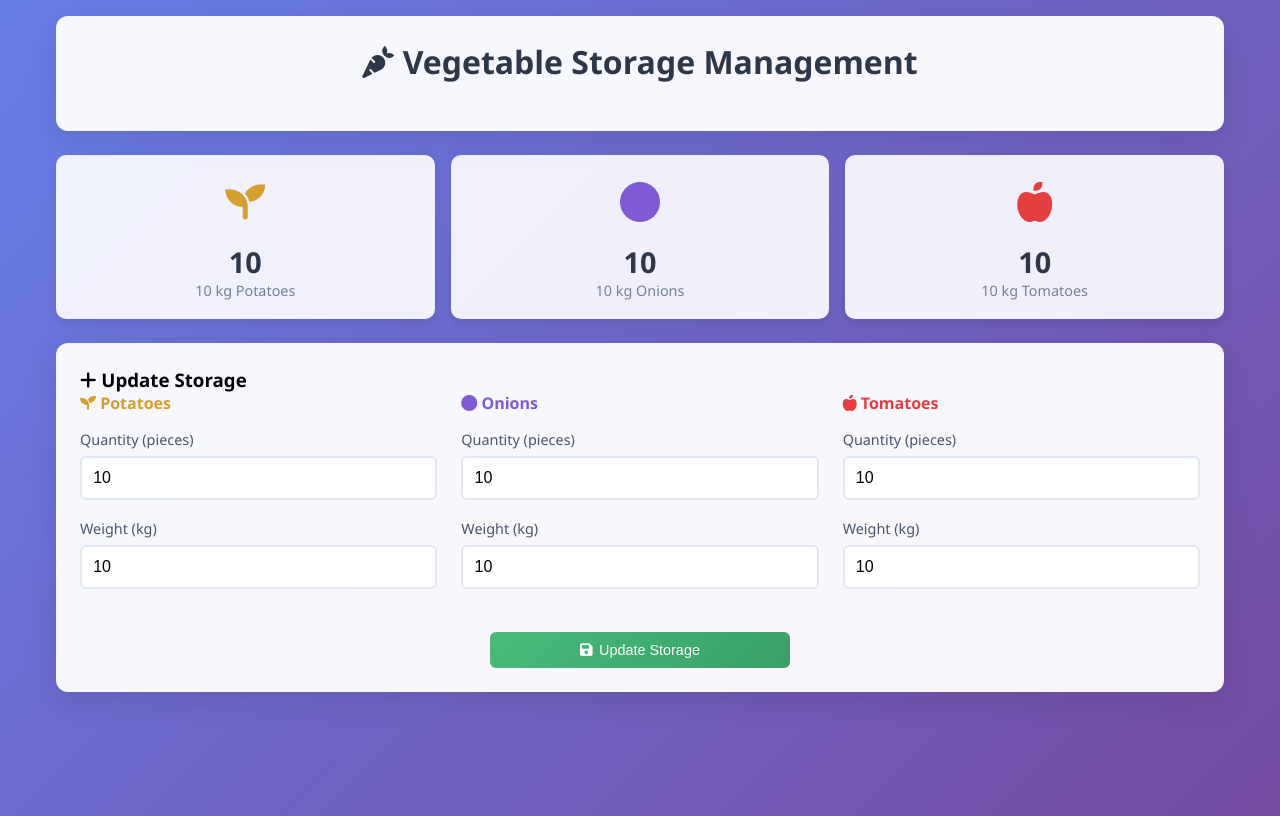
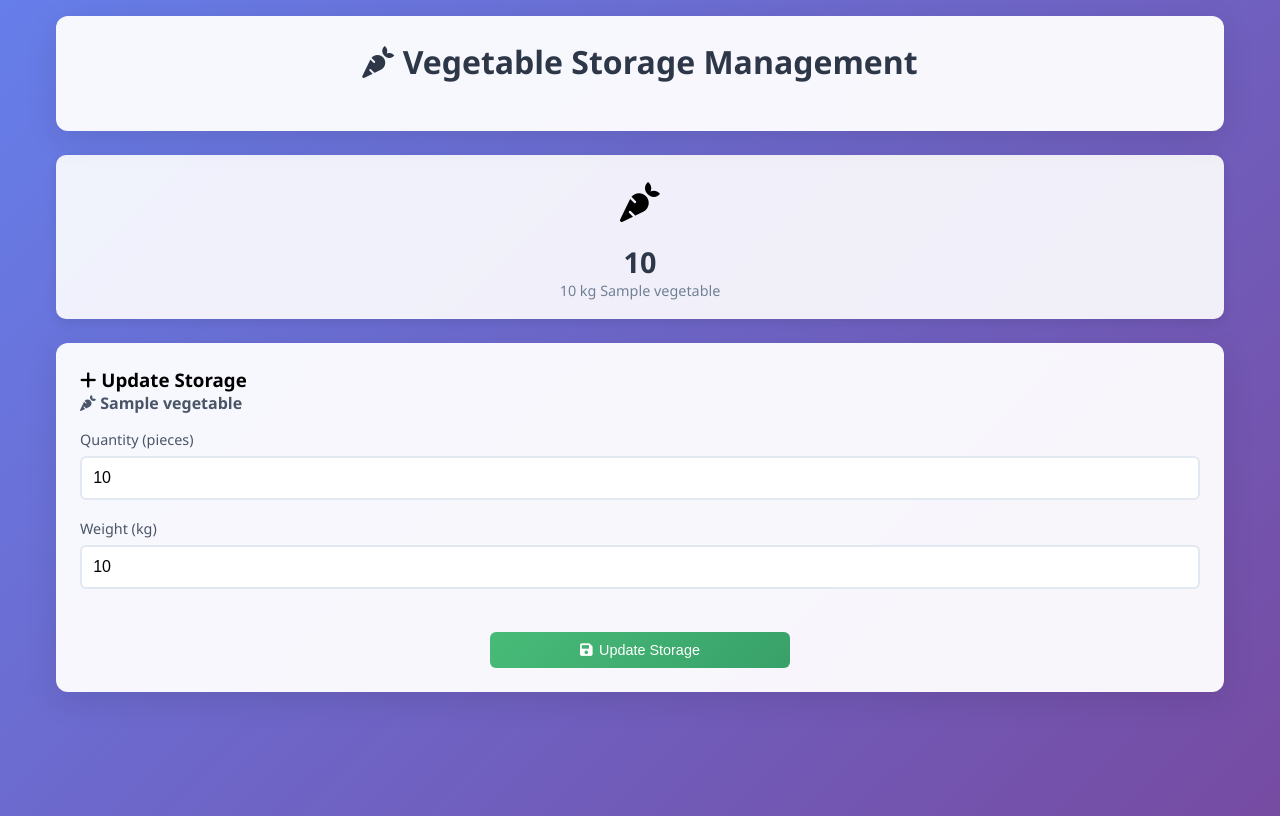
Before and after one commit to hrid0yyy/CropCell, a Flask app: template templates/manage_vegetables.html in a window 1280 px wide. Run offline with Flask 3, Linux system fonts and the light colour scheme; the template is opened without the code that fills it: most values are stand-ins (such as "Sample title", 1, 10 or a date in 2020).

Commit message:
interface updated

```diff
--- a/templates/manage_vegetables.html
+++ b/templates/manage_vegetables.html
@@ -19,84 +19,52 @@
     {% endif %}
 {% endwith %}
 
+{% if vegetables %}
 <div class="stats-grid">
+    {% for name, v in vegetables|dictsort %}
     <div class="stat-card">
-        <div class="stat-icon potato">
-            <i class="fas fa-seedling"></i>
+        <div class="stat-icon">
+            <i class="fas fa-carrot"></i>
         </div>
-        <div class="stat-value">{{ vegetables.potato.quantity }}</div>
-        <div class="stat-label">{{ vegetables.potato.weight }} kg Potatoes</div>
+        <div class="stat-value">{{ v.quantity }}</div>
+        <div class="stat-label">{{ v.weight }} kg {{ name|capitalize }}</div>
     </div>
-
-    <div class="stat-card">
-        <div class="stat-icon onion">
-            <i class="fas fa-circle"></i>
-        </div>
-        <div class="stat-value">{{ vegetables.onion.quantity }}</div>
-        <div class="stat-label">{{ vegetables.onion.weight }} kg Onions</div>
-    </div>
-
-    <div class="stat-card">
-        <div class="stat-icon tomato">
-            <i class="fas fa-apple-alt"></i>
-        </div>
-        <div class="stat-value">{{ vegetables.tomato.quantity }}</div>
-        <div class="stat-label">{{ vegetables.tomato.weight }} kg Tomatoes</div>
-    </div>
+    {% endfor %}
 </div>
+{% else %}
+<div class="card">
+    <p style="color: #718096; text-align: center;">
+        <i class="fas fa-info-circle"></i> No vegetables found.
+    </p>
+</div>
+{% endif %}
 
 <div class="card">
     <h3><i class="fas fa-plus"></i> Update Storage</h3>
     <form method="post" action="{{ url_for('vegetables.update_vegetables') }}">
+        {% if vegetables %}
         <div style="display: grid; grid-template-columns: repeat(auto-fit, minmax(250px, 1fr)); gap: 1.5rem;">
+            {% for name, v in vegetables|dictsort %}
             <div>
-                <h4 style="color: #d69e2e; margin-bottom: 1rem;">
-                    <i class="fas fa-seedling"></i> Potatoes
+                <h4 style="color: #4a5568; margin-bottom: 1rem;">
+                    <i class="fas fa-carrot"></i> {{ name|capitalize }}
                 </h4>
                 <div class="form-group">
-                    <label for="potato_quantity">Quantity (pieces)</label>
-                    <input type="number" id="potato_quantity" name="potato_quantity"
-                           value="{{ vegetables.potato.quantity }}" class="form-control" min="0">
+                    <label for="quantity_{{ name }}">Quantity (pieces)</label>
+                    <input type="number" id="quantity_{{ name }}" name="quantity_{{ name }}"
+                           value="{{ v.quantity }}" class="form-control" min="0">
                 </div>
                 <div class="form-group">
-                    <label for="potato_weight">Weight (kg)</label>
-                    <input type="number" id="potato_weight" name="potato_weight"
-                           value="{{ vegetables.potato.weight }}" class="form-control" min="0" step="0.1">
+                    <label for="weight_{{ name }}">Weight (kg)</label>
+                    <input type="number" id="weight_{{ name }}" name="weight_{{ name }}"
+                           value="{{ v.weight }}" class="form-control" min="0" step="0.1">
                 </div>
             </div>
-
-            <div>
-                <h4 style="color: #805ad5; margin-bottom: 1rem;">
-                    <i class="fas fa-circle"></i> Onions
-                </h4>
-                <div class="form-group">
-                    <label for="onion_quantity">Quantity (pieces)</label>
-                    <input type="number" id="onion_quantity" name="onion_quantity"
-                           value="{{ vegetables.onion.quantity }}" class="form-control" min="0">
-                </div>
-                <div class="form-group">
-                    <label for="onion_weight">Weight (kg)</label>
-                    <input type="number" id="onion_weight" name="onion_weight"
-                           value="{{ vegetables.onion.weight }}" class="form-control" min="0" step="0.1">
-                </div>
-            </div>
-
-            <div>
-                <h4 style="color: #e53e3e; margin-bottom: 1rem;">
-                    <i class="fas fa-apple-alt"></i> Tomatoes
-                </h4>
-                <div class="form-group">
-                    <label for="tomato_quantity">Quantity (pieces)</label>
-                    <input type="number" id="tomato_quantity" name="tomato_quantity"
-                           value="{{ vegetables.tomato.quantity }}" class="form-control" min="0">
-                </div>
-                <div class="form-group">
-                    <label for="tomato_weight">Weight (kg)</label>
-                    <input type="number" id="tomato_weight" name="tomato_weight"
-                           value="{{ vegetables.tomato.weight }}" class="form-control" min="0" step="0.1">
-                </div>
-            </div>
+            {% endfor %}
         </div>
+        {% else %}
+        <p style="color: #718096;">No vegetables to update.</p>
+        {% endif %}
 
         <div style="text-align: center; margin-top: 1.5rem;">
             <button type="submit" class="btn btn-success" style="width: 100%; max-width: 300px;">
```
Also changed, not shown: routes/vegetables.py (+19 -7 lines), templates/dashboard.html (+14 -20 lines), utils/vegetable_utils.py (+84 -29 lines).
